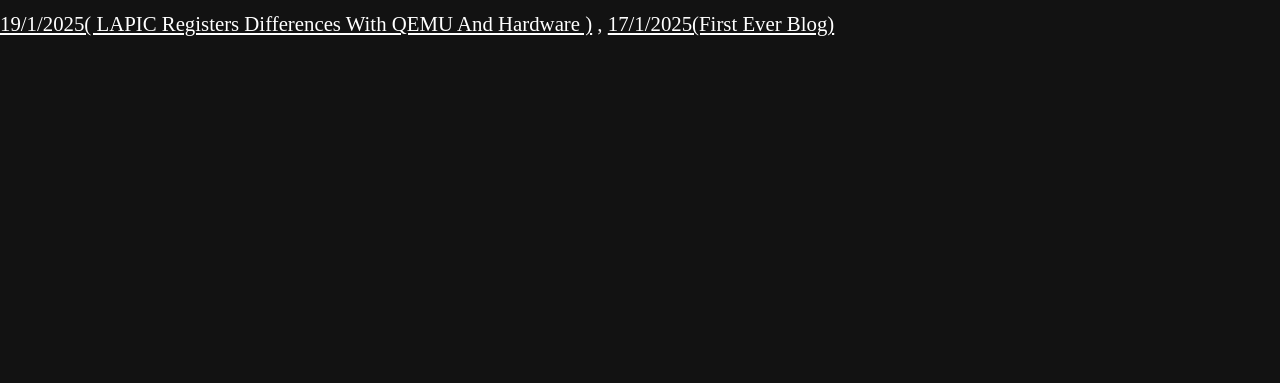
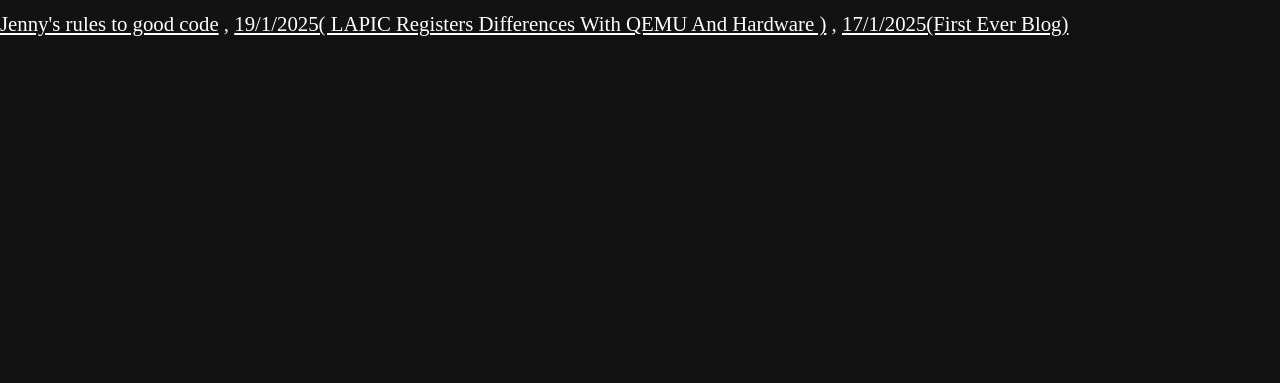
Before and after one commit to transjenny/transjenny.github.io, a plain HTML site: page index.html in a window 1280 px wide. Shown: the part 417-800 px from the top of the page. Drawn offline with Linux system fonts and the light colour scheme.

Commit message:
Added rules of good code

```diff
--- a/index.html
+++ b/index.html
@@ -25,7 +25,7 @@
 
         <h1>Blog List:</h1>
 
-        <p><a href="LApic_Qemu_Vs_Hardware.html">19/1/2025( LAPIC Registers Differences With QEMU And Hardware )</a>  ,  <a href="17jan2025.html">17/1/2025(First Ever Blog)</a></p>
+	<p><a href="RulesOfCode.pdf">Jenny's rules to good code</a> , <a href="LApic_Qemu_Vs_Hardware.html">19/1/2025( LAPIC Registers Differences With QEMU And Hardware )</a>  ,  <a href="17jan2025.html">17/1/2025(First Ever Blog)</a></p>
 
 
 
```
Also changed, not shown: 1 other file.
